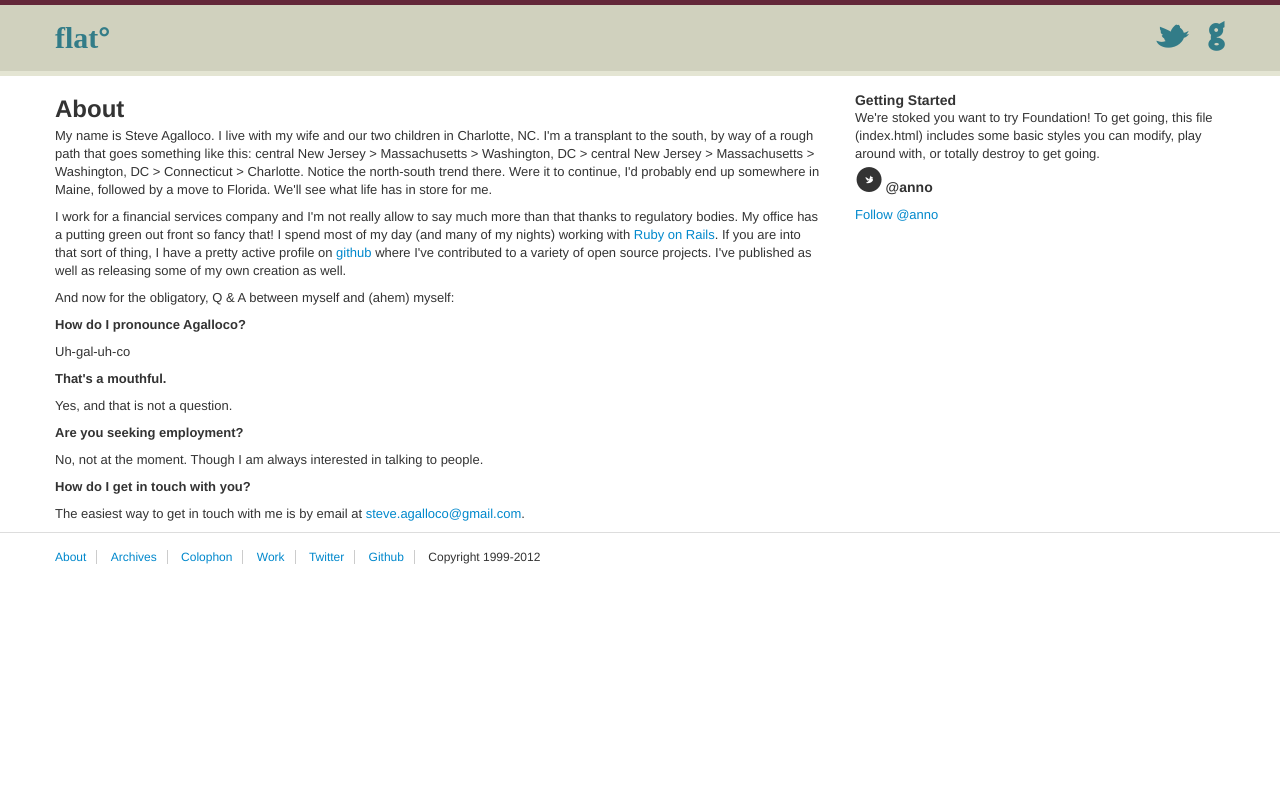
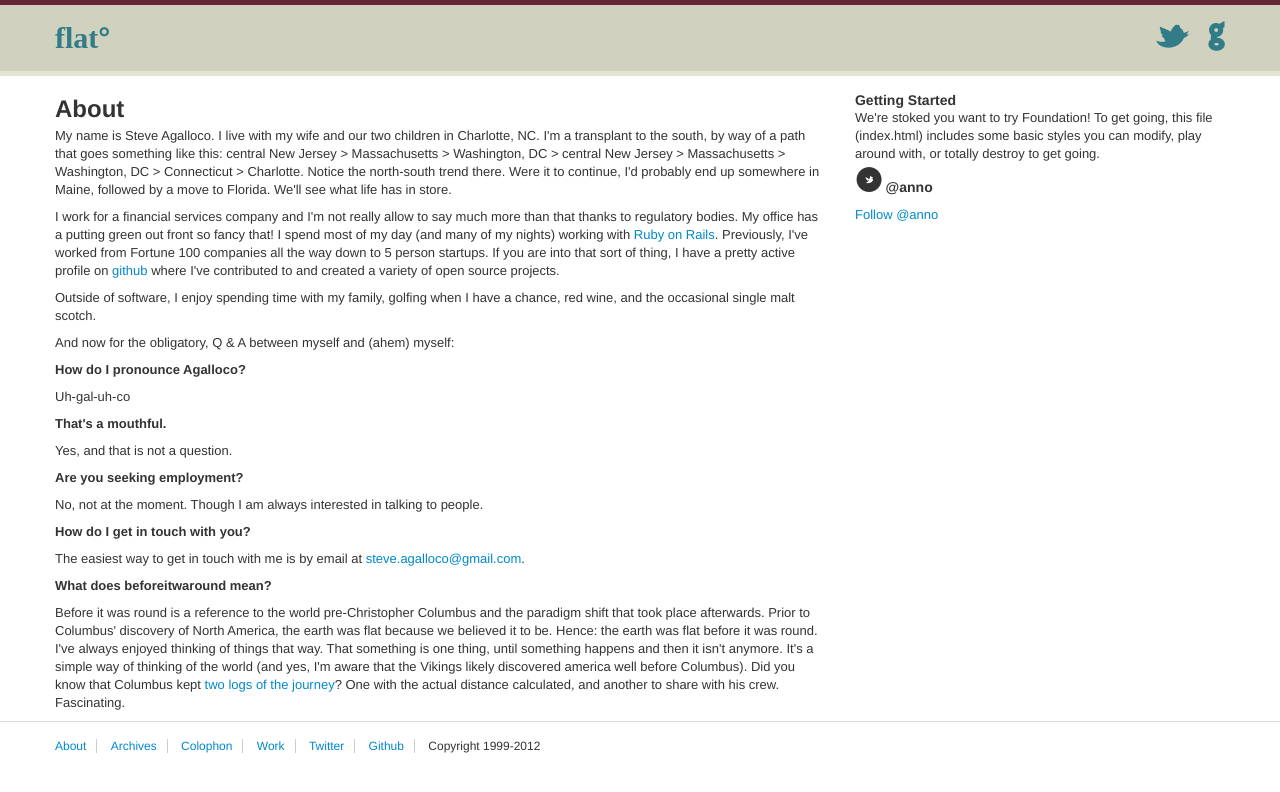
Before and after one commit to stve/stve.github.io, a Jekyll site: the page built from about.html, in a window 1280 px wide. Shown: the top 792 px of the page. Built offline with Jekyll 4.4.1, drawn with Linux system fonts in a browser that asks for light colours; nearby versions of some CDN libraries; some web fonts are replaced; library files that are not in the unit come from our copies; Markdown is read by kramdown in place of the engine named in the settings; comment, search, counter and statistics services are not loaded.

Commit message:
more copy

```diff
--- a/about.html
+++ b/about.html
@@ -3,9 +3,11 @@ layout: default
 title: About
 ---
 
-<p>My name is Steve Agalloco.  I live with my wife and our two children in Charlotte, NC. I'm a transplant to the south, by way of a rough path that goes something like this: central New Jersey > Massachusetts > Washington, DC > central New Jersey > Massachusetts > Washington, DC > Connecticut > Charlotte.  Notice the north-south trend there. Were it to continue, I'd probably end up somewhere in Maine, followed by a move to Florida.  We'll see what life has in store for me.</p>
+<p>My name is Steve Agalloco.  I live with my wife and our two children in Charlotte, NC. I'm a transplant to the south, by way of a path that goes something like this: central New Jersey > Massachusetts > Washington, DC > central New Jersey > Massachusetts > Washington, DC > Connecticut > Charlotte.  Notice the north-south trend there. Were it to continue, I'd probably end up somewhere in Maine, followed by a move to Florida.  We'll see what life has in store.</p>
 
-<p>I work for a financial services company and I'm not really allow to say much more than that thanks to regulatory bodies. My office has a putting green out front so fancy that! I spend most of my day (and many of my nights) working with <a href="http://rubyonrails.org">Ruby on Rails</a>.  If you are into that sort of thing, I have a pretty active profile on <a href="https://github.com/spagalloco">github</a> where I've contributed to a variety of open source projects.  I've published as well as releasing some of my own creation as well.</p>
+<p>I work for a financial services company and I'm not really allow to say much more than that thanks to regulatory bodies. My office has a putting green out front so fancy that! I spend most of my day (and many of my nights) working with <a href="http://rubyonrails.org">Ruby on Rails</a>.  Previously, I've worked from Fortune 100 companies all the way down to 5 person startups. If you are into that sort of thing, I have a pretty active profile on <a href="https://github.com/spagalloco">github</a> where I've contributed to and created a variety of open source projects.</p>
+
+<p>Outside of software, I enjoy spending time with my family, golfing when I have a chance, red wine, and the occasional single malt scotch.</p>
 
 <p>And now for the obligatory, Q &amp; A between myself and (ahem) myself:</p>
 
@@ -25,3 +27,7 @@ title: About
 
 <p>The easiest way to get in touch with me is by email at <a
 href="mailto:s&#116;&#101;&#118;&#101;&#46;ag&#97;l&#108;&#111;&#99;o&#64;&#103;&#109;&#97;i&#108;.&#99;o&#109;">&#115;&#116;&#101;&#118;&#101;.&#97;&#103;&#97;&#108;loc&#111;&#64;&#103;&#109;&#97;&#105;&#108;&#46;&#99;&#111;&#109;</a>.</p>
+
+<p><strong>What does beforeitwaround mean?</strong></p>
+
+<p>Before it was round is a reference to the world pre-Christopher Columbus and the paradigm shift that took place afterwards. Prior to Columbus' discovery of North America, the earth was flat because we believed it to be. Hence: the earth was flat before it was round. I've always enjoyed thinking of things that way. That something is one thing, until something happens and then it isn't anymore. It's a simple way of thinking of the world (and yes, I'm aware that the Vikings likely discovered america well before Columbus).  Did you know that Columbus kept <a href="http://www.eyewitnesstohistory.com/columbus.htm">two logs of the journey</a>?  One with the actual distance calculated, and another to share with his crew. Fascinating.</p>
--- a/colophon.html
+++ b/colophon.html
@@ -3,8 +3,8 @@ layout: default
 title: Colophon
 ---
 
-<p>beforeitwasround is hosted on <a href="http://pages.github.com">Github Pages</a> and is a static site generated using <a href="http://jekyllrb.com/">Jekyll</a> along with several plugins <a href="https://raw.github.com/tsmango/jekyll_alias_generator">jekyll_alias_generator</a>.  Stylesheets are generated using <a href="http://compass-style.org/">Compass</a> and <a href="http://sass-lang.com/">Sass</a>.  Some JavaScript is generated using Coffee-Script. Tweets are loaded using Seaofcloud's <a href="http://tweet.seaofclouds.com/">Tweet jQuery plugin</a> as well as Holman's Boastful plugin.</p>
+<p>beforeitwasround is a static site generated using <a href="http://jekyllrb.com/">Jekyll</a> along with several plugins <a href="https://raw.github.com/tsmango/jekyll_alias_generator">jekyll_alias_generator</a>.  It is hosted on <a href="http://heroku.com">Heroku</a>. Stylesheets are generated using <a href="http://compass-style.org/">Compass</a> and <a href="http://sass-lang.com/">Sass</a>.  Some <a href="https://developer.mozilla.org/en/JavaScript">JavaScript</a> is generated using <a href="http://coffeescript.org/">Coffee-Script</a>. Tweets are loaded using Seaofcloud's <a href="http://tweet.seaofclouds.com/">Tweet jQuery plugin</a> as well as Zack Holman's <a href="https://github.com/holman/boastful">Boastful</a> plugin.</p>
 
-<p>The site's design is my own, with some help (ok, a lot of help) from <a href="">Twitter Bootstrap</a> and <a href="http://simplebits.com/">Dan Cederholm's</a> <a href="http://pea.rs/">Pears pattern library</a>.  The color palette is <a href="http://www.colourlovers.com/palette/2059746/Soaked">Soaked</a>. The logo is set in <a href="http://www.theleagueofmoveabletype.com/">The League of Moveable Type's</a> <a href="http://www.theleagueofmoveabletype.com/goudy-bookletter-1911">Goudy Bookletter 1911</a>.  Social media icons are courtesy of <a href="http://fontfabric.com/social-media-icons-pack//">Socialico Icon Font</a>.</p>
+<p>The site's design is my own, with some help (ok, a lot of help) from <a href="http://twitter.github.com/bootstrap/">Twitter Bootstrap</a> and <a href="http://simplebits.com/">Dan Cederholm's</a> <a href="http://pea.rs/">Pears pattern library</a>.  The color palette is one designed called <a href="http://www.colourlovers.com/palette/2059746/Soaked">Soaked</a>. The logo is set in <a href="http://www.theleagueofmoveabletype.com/">The League of Moveable Type's</a> <a href="http://www.theleagueofmoveabletype.com/goudy-bookletter-1911">Goudy Bookletter 1911</a>.  Social media icons are courtesy of <a href="http://fontfabric.com/social-media-icons-pack//">Socialico Icon Font</a>.</p>
 
-<p>So why did it take me so long to relaunch it? Truth be told, I worked on this site off and on over the span of several months.  I used this as an opportunity to learn about Compass and Sass, dabble in CoffeeScript, as well as migrate the whole thing off of a self-hosted WordPress installation.  I also really wanted the site to look good both visually and in the code.  Along the way, I worked on <a href="http://rubygems.org/gems/guard-jekyll">guard-jekyll</a> and fiddled with all sorts of things, including: <a href="http://foundation.zurb.com/">Foundation</a>, <a href="http://html5boilerplate.com/">h5bp</a>, and a slew of other things.
+<p>So why did it take me so long to relaunch it? Truth be told, I worked on this site off and on over the span of several months.  I used this as an opportunity to learn about Compass and Sass, dabble in CoffeeScript, as well as migrate the whole thing off of a self-hosted WordPress installation.  I also really wanted the site to look good both visually and in the code.  Along the way, I worked on <a href="http://rubygems.org/gems/guard-jekyll">guard-jekyll</a> and fiddled with all sorts of things, including: <a href="http://foundation.zurb.com/">Foundation</a>, <a href="http://html5boilerplate.com/">h5bp</a>, among others.
```
